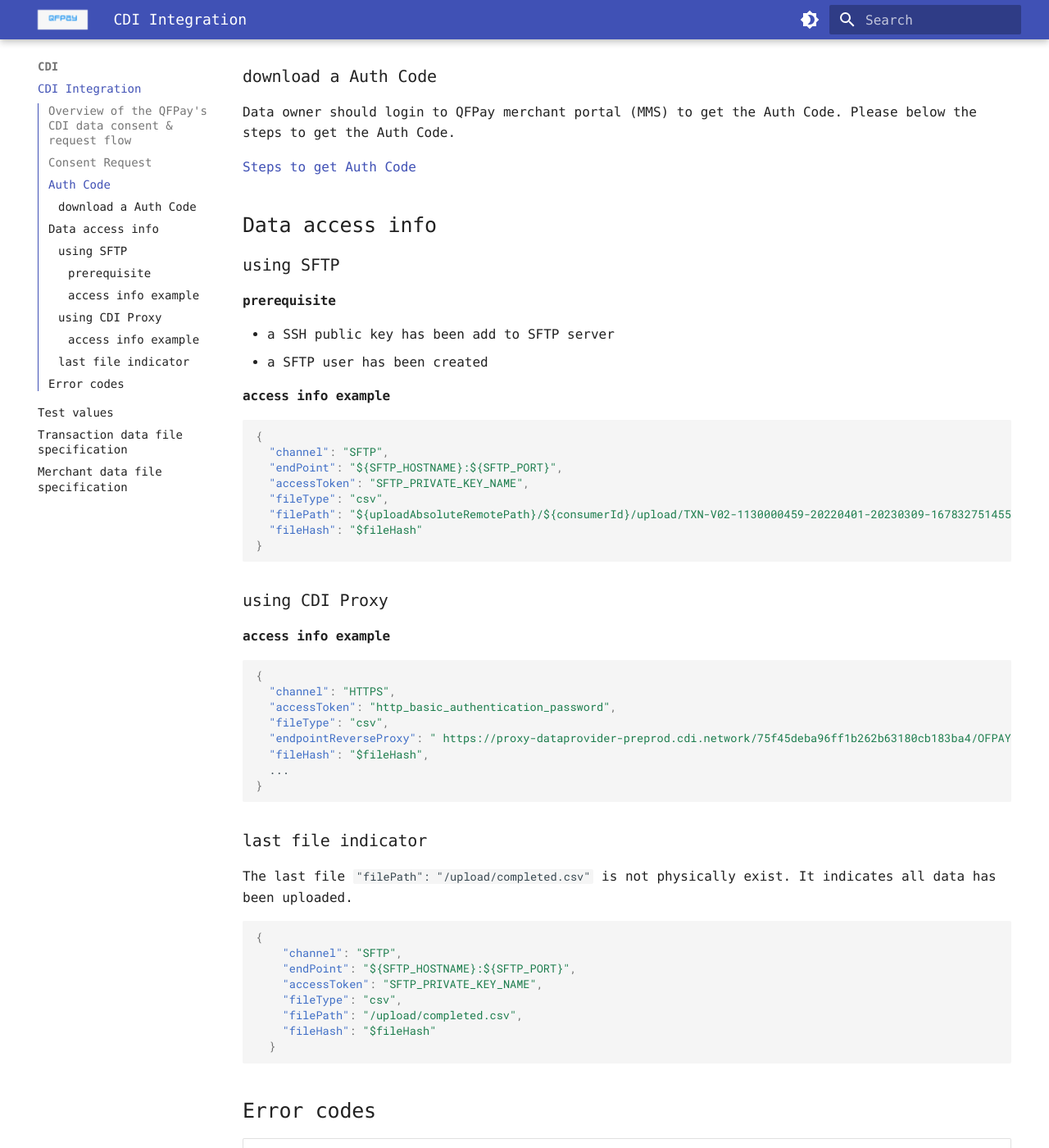
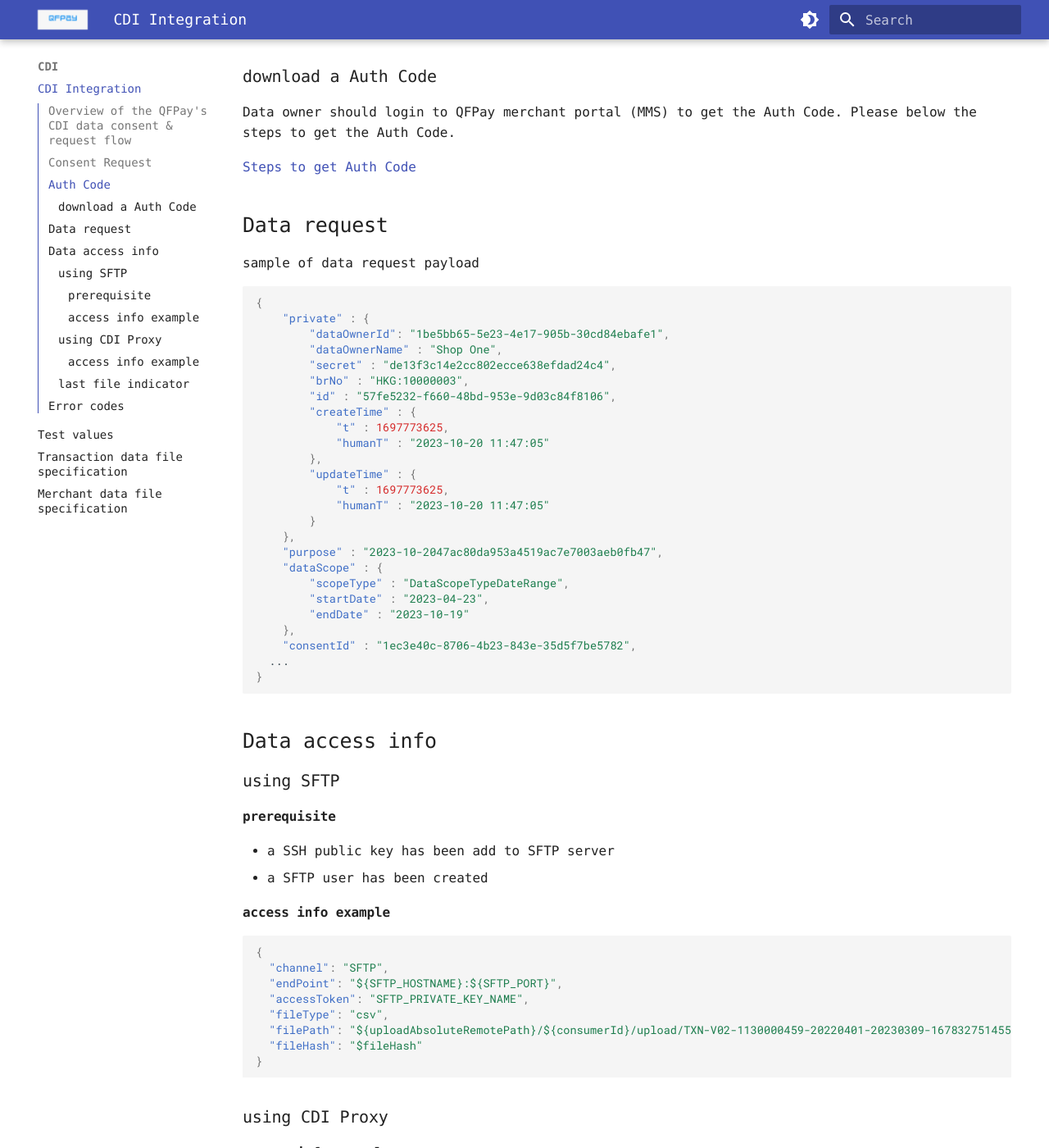
Before and after one commit to yxiaao/docs, an MkDocs documentation site: the page built from docs/cdi/integration.md, in a window 1280 px wide and 1400 px high, scrolled down 2447 px. Shown: the whole window at 82% size. Built offline with MkDocs 1.6.1 and Material for MkDocs 9.7.7, drawn with Linux system fonts in a browser that asks for light colours; some web fonts are replaced; comment, search, counter and statistics services are not loaded.

Commit message:
cdi - add data request

````diff
--- a/docs/cdi/integration.md
+++ b/docs/cdi/integration.md
@@ -115,6 +115,37 @@ Data owner should login to QFPay merchant portal (MMS) to get the Auth Code. Ple
 
 [Steps to get Auth Code](!https://cdn.qfpay.com.hk/user_guide/Auth%20Code%20user%20guide.pdf)
 
+
+## Data request
+sample of data request payload
+```json
+{
+	"private" : {
+		"dataOwnerId": "1be5bb65-5e23-4e17-905b-30cd84ebafe1",
+		"dataOwnerName" : "Shop One",
+		"secret" : "de13f3c14e2cc802ecce638efdad24c4",
+		"brNo" : "HKG:10000003",
+		"id" : "57fe5232-f660-48bd-953e-9d03c84f8106",
+		"createTime" : {
+			"t" : 1697773625,
+			"humanT" : "2023-10-20 11:47:05"
+		},
+		"updateTime" : {
+			"t" : 1697773625,
+			"humanT" : "2023-10-20 11:47:05"
+		}
+	},
+	"purpose" : "2023-10-2047ac80da953a4519ac7e7003aeb0fb47",
+	"dataScope" : {
+		"scopeType" : "DataScopeTypeDateRange",
+		"startDate" : "2023-04-23",
+		"endDate" : "2023-10-19"
+	},
+	"consentId" : "1ec3e40c-8706-4b23-843e-35d5f7be5782",
+  ...
+}
+```
+
 ## Data access info
 
 ### using SFTP
````
